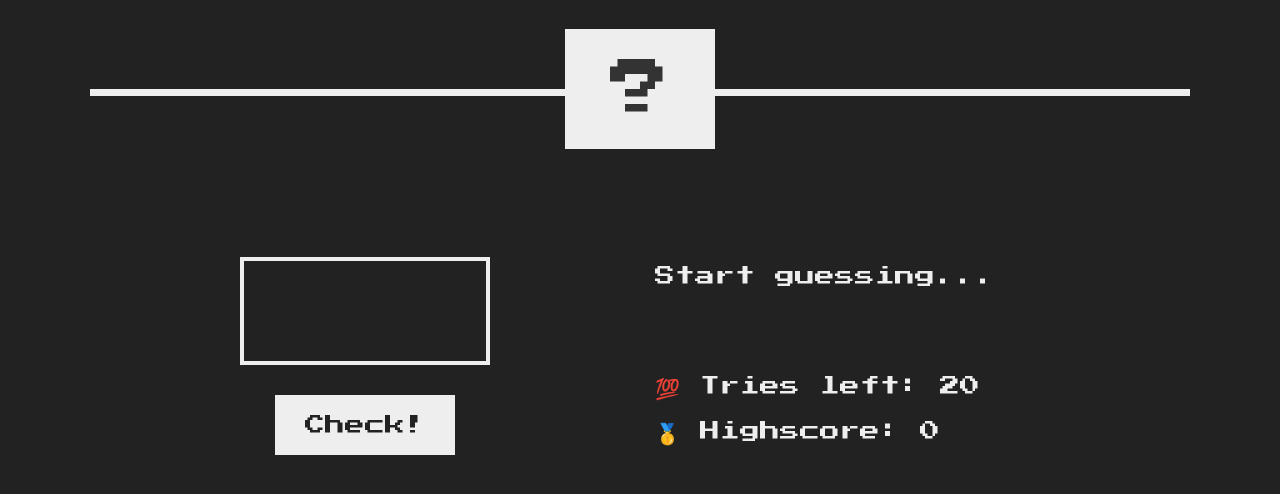
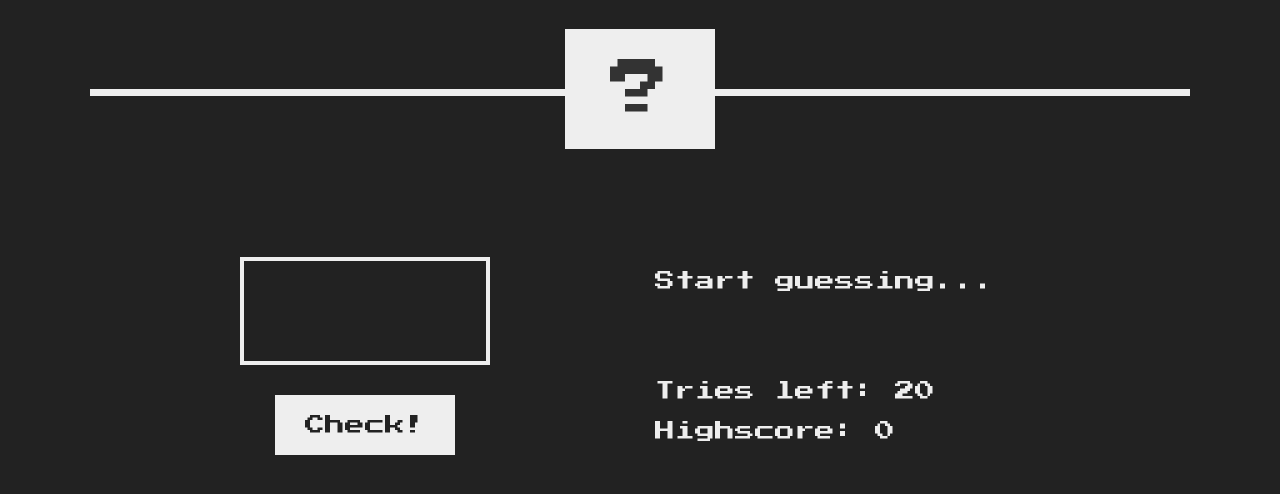
Before and after one commit to ExileAmalgama/guess-the-number, a plain HTML site: page index.html in a window 1280 px wide. Shown: the part 184-678 px from the top of the page. Drawn offline with Linux system fonts and the light colour scheme.

Commit message:
icons removed

```diff
--- a/index.html
+++ b/index.html
@@ -5,7 +5,7 @@
     <meta name="viewport" content="width=device-width, initial-scale=1.0" />
     <meta http-equiv="X-UA-Compatible" content="ie=edge" />
     <link rel="stylesheet" href="style.css" />
-    <title>Guess My Number!</title>
+    <title>Guess The Number!</title>
   </head>
   <body>
     <header>
@@ -21,9 +21,9 @@
       </section>
       <section class="right">
         <p class="message">Start guessing...</p>
-        <p class="label-score">💯 Tries left: <span class="score">20</span></p>
+        <p class="label-score">Tries left: <span class="score">20</span></p>
         <p class="label-highscore">
-          🥇 Highscore: <span class="highscore">0</span>
+          Highscore: <span class="highscore">0</span>
         </p>
       </section>
     </main>
```
